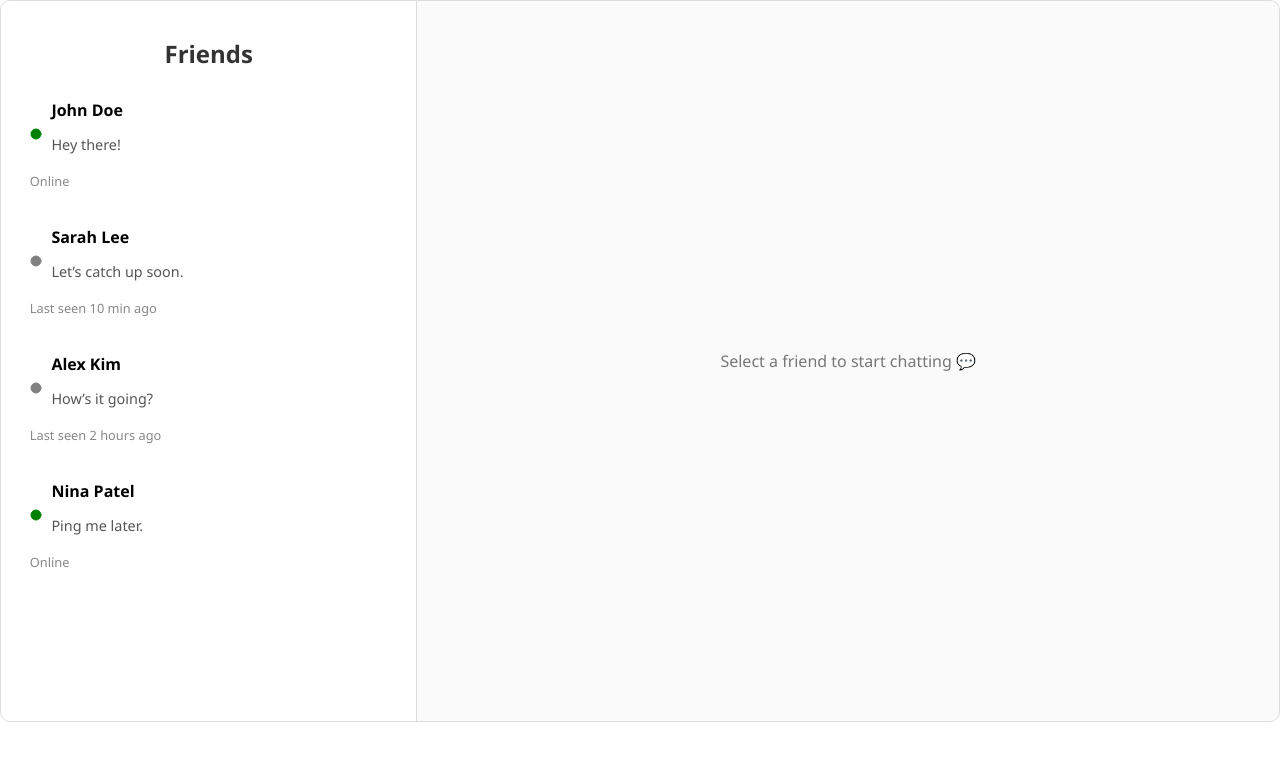
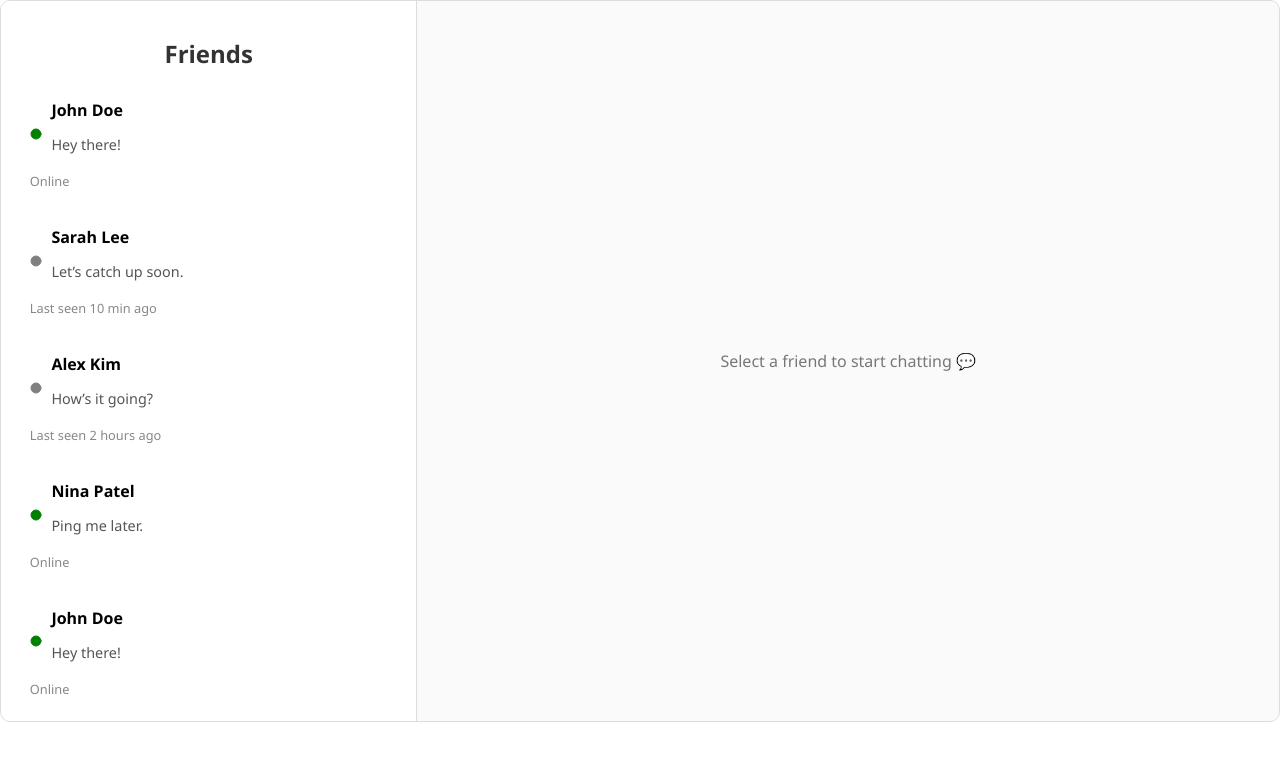
Before and after one commit to adenali20/xp-tracker, a React (Create React App) app: page /friends in a window 1280 px wide. Shown: the top 760 px of the page. Built offline with nearby package versions, Linux system fonts and the light colour scheme.

Commit message:
add more friends

```diff
--- a/src/components/Friends.jsx
+++ b/src/components/Friends.jsx
@@ -8,6 +8,22 @@ const Friends = () => {
     { id: 2, name: "Sarah Lee", lastMessage: "Let’s catch up soon.", online: false, lastSeen: "10 min ago" },
     { id: 3, name: "Alex Kim", lastMessage: "How’s it going?", online: false, lastSeen: "2 hours ago" },
     { id: 4, name: "Nina Patel", lastMessage: "Ping me later.", online: true, lastSeen: null },
+    { id: 5, name: "John Doe", lastMessage: "Hey there!", online: true, lastSeen: null },
+    { id: 6, name: "Sarah Lee", lastMessage: "Let’s catch up soon.", online: false, lastSeen: "10 min ago" },
+    { id: 7, name: "Alex Kim", lastMessage: "How’s it going?", online: false, lastSeen: "2 hours ago" },
+    { id: 8, name: "Nina Patel", lastMessage: "Ping me later.", online: true, lastSeen: null },
+    { id: 9, name: "John Doe", lastMessage: "Hey there!", online: true, lastSeen: null },
+    { id: 10, name: "Sarah Lee", lastMessage: "Let’s catch up soon.", online: false, lastSeen: "10 min ago" },
+    { id: 11, name: "Alex Kim", lastMessage: "How’s it going?", online: false, lastSeen: "2 hours ago" },
+    { id: 12, name: "Nina Patel", lastMessage: "Ping me later.", online: true, lastSeen: null },
+    { id: 13, name: "John Doe", lastMessage: "Hey there!", online: true, lastSeen: null },
+    { id: 14, name: "Sarah Lee", lastMessage: "Let’s catch up soon.", online: false, lastSeen: "10 min ago" },
+    { id: 15, name: "Alex Kim", lastMessage: "How’s it going?", online: false, lastSeen: "2 hours ago" },
+    { id: 16, name: "Nina Patel", lastMessage: "Ping me later.", online: true, lastSeen: null },
+    { id: 17, name: "John Doe", lastMessage: "Hey there!", online: true, lastSeen: null },
+    { id: 18, name: "Sarah Lee", lastMessage: "Let’s catch up soon.", online: false, lastSeen: "10 min ago" },
+    { id: 19, name: "Alex Kim", lastMessage: "How’s it going?", online: false, lastSeen: "2 hours ago" },
+    { id: 20, name: "Nina Patel", lastMessage: "Ping me later.", online: true, lastSeen: null },
   ]);
 
   const [selectedFriend, setSelectedFriend] = useState(null);
```
